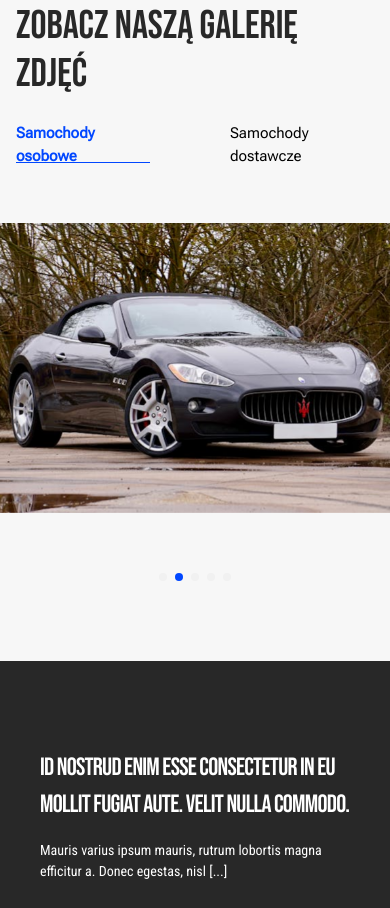
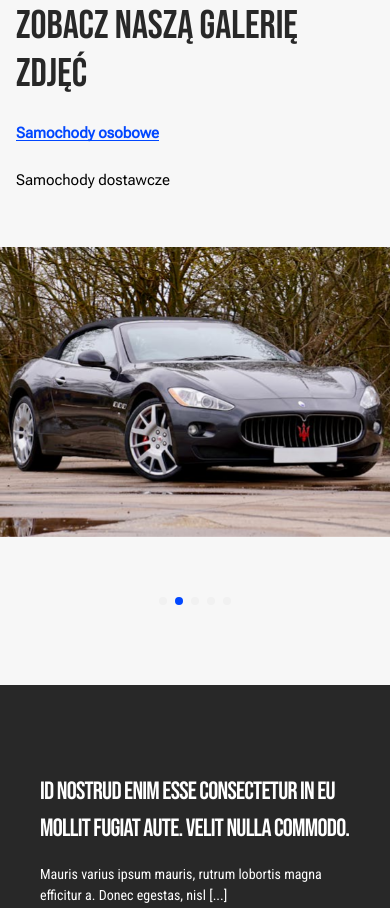
Before and after one commit to TypicalTeacup/cars-spot, a Vue app: page / in a window 390 px wide. Shown: the part 992-1900 px from the top of the page. Built offline with nearby package versions, Linux system fonts and the light colour scheme.

Commit message:
Fix gallery selector links on very small screen sizes

```diff
--- a/src/components/Gallery.vue
+++ b/src/components/Gallery.vue
@@ -40,10 +40,14 @@ const galleryVan = ref(false);
                     Zobacz naszą galerię zdjęć
                 </h2>
             </div>
-            <div class="flex gap-20" data-aos="fade-right" data-aos-once="true">
+            <div
+                class="flex flex-col sm:flex-row gap-6 sm:gap-20"
+                data-aos="fade-right"
+                data-aos-once="true"
+            >
                 <a
                     @click.prevent="galleryVan = false"
-                    class="cursor-pointer transition text-[15px] relative after:absolute after:bottom-1 after:bg-accent after:h-px after:transition-all after:duration-300"
+                    class="cursor-pointer transition text-[15px] relative after:absolute after:bottom-1 after:bg-accent after:h-px after:transition-all after:duration-300 w-max"
                     :class="{
                         'text-accent font-semibold after:w-full after:left-0':
                             !galleryVan,
@@ -52,12 +56,9 @@ const galleryVan = ref(false);
                     }"
                     >Samochody osobowe</a
                 >
-                <!--
-                'relative after:absolute after:bottom-1 after:w-0 after:left-1/2 after:h-px after:bg-accent after:hover:w-full after:hover:left-0 after:transition-all after:duration-300':
-                -->
                 <a
                     @click.prevent="galleryVan = true"
-                    class="cursor-pointer transition text-[15px] relative after:absolute after:bottom-1 after:bg-accent after:h-px after:transition-all after:duration-300"
+                    class="cursor-pointer transition text-[15px] relative after:absolute after:bottom-1 after:bg-accent after:h-px after:transition-all after:duration-300 w-max"
                     :class="{
                         'text-accent font-semibold after:w-full after:left-0':
                             galleryVan,
```
